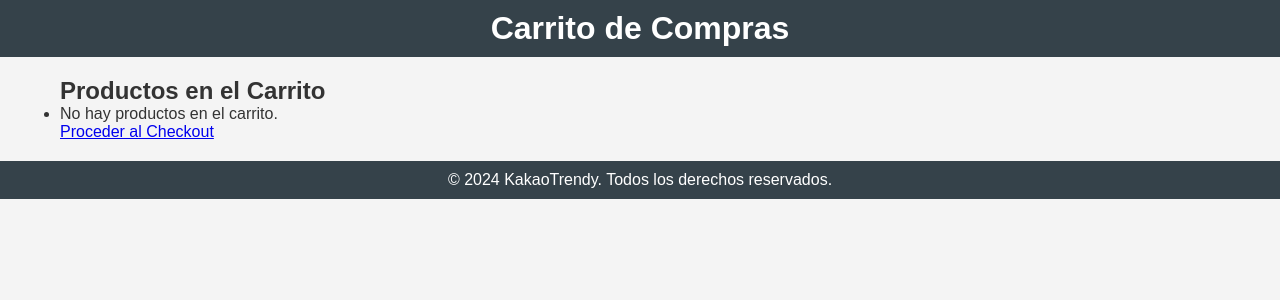
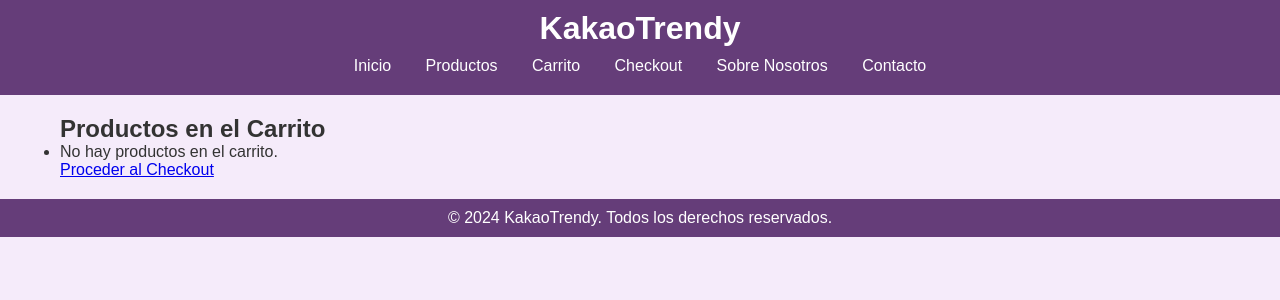
Before and after one commit to jokerjaas2002/PHP-STORE-PROYECTO-FINAL, a PHP site: page /cart.php in a window 1280 px wide. Shown: the top 300 px of the page. Run offline with PHP 8.4, Linux system fonts and the light colour scheme.

Commit message:
Feat: Change the code

```diff
--- a/cart.php
+++ b/cart.php
@@ -1,12 +1,12 @@
 <?php
 session_start();
 
-// Inicializar el carrito si no existe
+
 if (!isset($_SESSION['cart'])) {
     $_SESSION['cart'] = [];
 }
 
-// Función para agregar productos al carrito
+
 function addToCart($productId, $quantity) {
     if (isset($_SESSION['cart'][$productId])) {
         $_SESSION['cart'][$productId] += $quantity;
@@ -15,12 +15,12 @@ function addToCart($productId, $quantity) {
     }
 }
 
-// Función para eliminar productos del carrito
+
 function removeFromCart($productId) {
     unset($_SESSION['cart'][$productId]);
 }
 
-// Manejar el envío del formulario
+
 if ($_SERVER['REQUEST_METHOD'] == 'POST') {
     if (isset($_POST['add_to_cart'])) {
         $productId = $_POST['product_id'];
@@ -32,7 +32,7 @@ if ($_SERVER['REQUEST_METHOD'] == 'POST') {
     }
 }
 
-// Mostrar el carrito
+
 ?>
 <!DOCTYPE html>
 <html lang="es">
@@ -40,11 +40,21 @@ if ($_SERVER['REQUEST_METHOD'] == 'POST') {
     <meta charset="UTF-8">
     <meta name="viewport" content="width=device-width, initial-scale=1.0">
     <link rel="stylesheet" href="styles.css">
-    <title>Carrito de Compras</title>
+    <title>Carrito de Compras - KakaoTrendy</title>
 </head>
 <body>
     <header>
-        <h1>Carrito de Compras</h1>
+        <h1>KakaoTrendy</h1>
+        <nav>
+            <ul>
+                <li><a href="index.php">Inicio</a></li>
+                <li><a href="products.php">Productos</a></li>
+                <li><a href="cart.php">Carrito</a></li>
+                <li><a href="checkout.php">Checkout</a></li>
+                <li><a href="#about">Sobre Nosotros</a></li>
+                <li><a href="#contact">Contacto</a></li>
+            </ul>
+        </nav>
     </header>
     <main>
         <h2>Productos en el Carrito</h2>
--- a/index.php
+++ b/index.php
@@ -1,7 +1,6 @@
 <?php
 session_start();
 include 'db/db_connection.php';
-
 
 $sql = "SELECT * FROM products";
 $result = $conn->query($sql);
--- a/styles.css
+++ b/styles.css
@@ -8,12 +8,12 @@ body {
     font-family: Arial, sans-serif;
     margin: 0;
     padding: 0;
-    background-color: #f4f4f4;
+    background-color: #f5ebfa;
     color: #333;
 }
 
 header {
-    background: #35424a;
+    background: #653d79;
     color: #ffffff;
     padding: 10px 0;
     text-align: center;
@@ -46,29 +46,29 @@ nav ul li a:hover {
     text-decoration: underline;
 }
 
-/* Estilos del contenedor principal */
+
 main {
     padding: 20px;
-    max-width: 1200px; /* Ancho máximo para centrar */
-    margin: 0 auto; /* Centrar el contenedor principal */
+    max-width: 1200px;
+    margin: 0 auto;
 }
 
-/* Estilos de la lista de productos */
+
 #product-list {
     margin: 20px 0;
 }
 
-/* Estilos para las secciones de productos */
+
 .product-section {
     background: #ffffff;
     border: 1px solid #dddddd;
     border-radius: 5px;
-    margin: 20px 0; /* Espacio entre secciones */
+    margin: 20px 0;
     padding: 15px;
     box-shadow: 0 2px 5px rgba(0, 0, 0, 0.1);
 }
 
-/* Estilos del contenedor de productos */
+
 .product-container {
     display: flex;
     flex-wrap: wrap;
@@ -81,7 +81,7 @@ main {
     border-radius: 5px;
     margin: 10px;
     padding: 15px;
-    width: calc(33% - 40px); /* Tres productos por fila */
+    width: calc(33% - 40px);
     box-shadow: 0 2px 5px rgba(0, 0, 0, 0.1);
     transition: transform 0.2s;
 }
@@ -105,7 +105,7 @@ main {
     margin: 5px 0;
 }
 
-/* Estilos del formulario */
+
 form {
     display: flex;
     align-items: center;
@@ -131,9 +131,9 @@ form button:hover {
     background: #2c3e50;
 }
 
-/* Estilos del pie de página */
+
 footer {
-    background: #35424a;
+    background: #653d79;
     color: #ffffff;
     text-align: center;
     padding: 10px 0;
```
Also changed, not shown: add_to_cart.php (added, +35 -0 lines), checkout.php (+4 -4 lines), order_confirmation.php (+6 -6 lines), products.php (+19 -9 lines).
